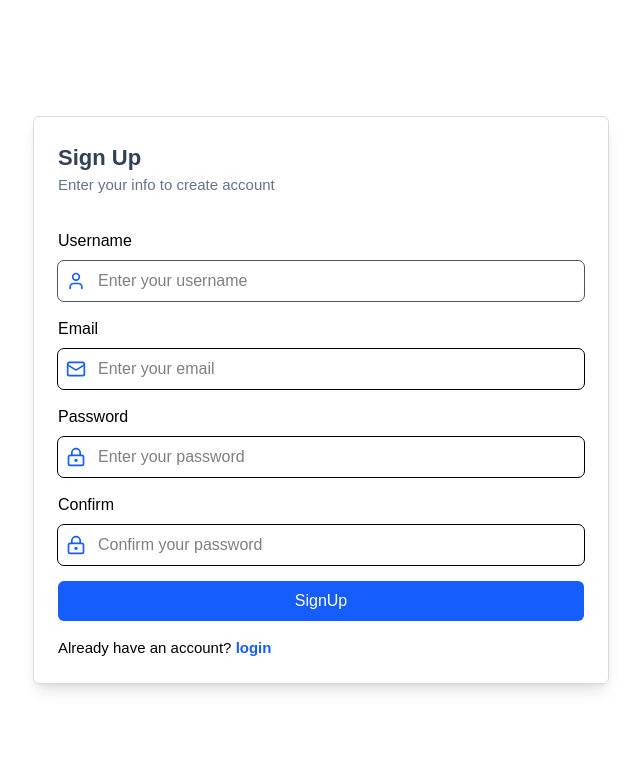
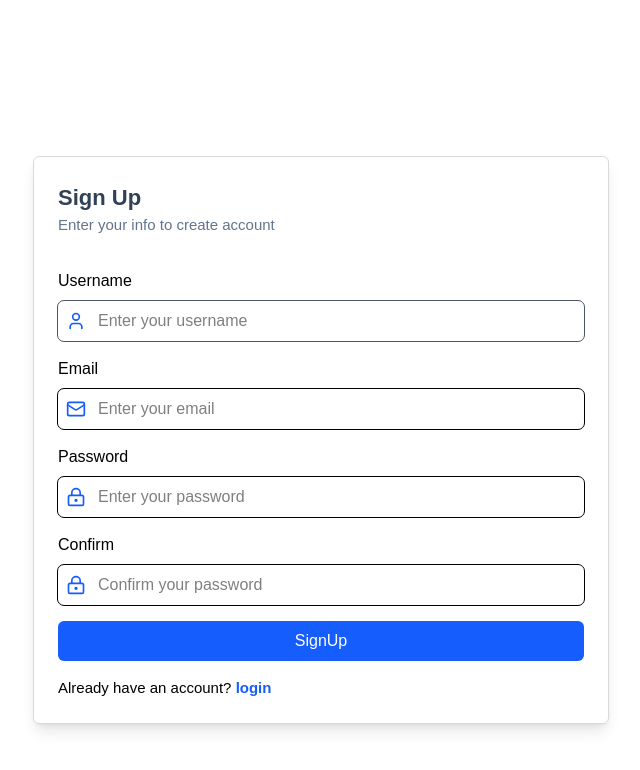
Before and after one commit to Maxamed459/Task_Management_frontend, a Next.js app: page /auth/register in a window 1280 px wide. Shown: the top 770 px of the page, without its empty margins (319-959 px from the left). Built offline with nearby package versions, Linux system fonts and the light colour scheme.

Commit message:
updated the ui

```diff
--- a/app/auth/register/page.tsx
+++ b/app/auth/register/page.tsx
@@ -74,7 +74,7 @@ export default function RegisterPage() {
   }, [user, router]);
   return (
     <div className="flex items-center justify-center w-full h-screen">
-      <div className="w-xl max-w-[95%] border border-black/15 shadow-lg rounded-md">
+      <div className="w-xl max-w-[95%] border border-black/15 shadow-lg rounded-md mt-20">
         <form onSubmit={handleSubmit} className="p-4">
           <div className="flex flex-col p-2">
             <div className="grid mb-8">
```
